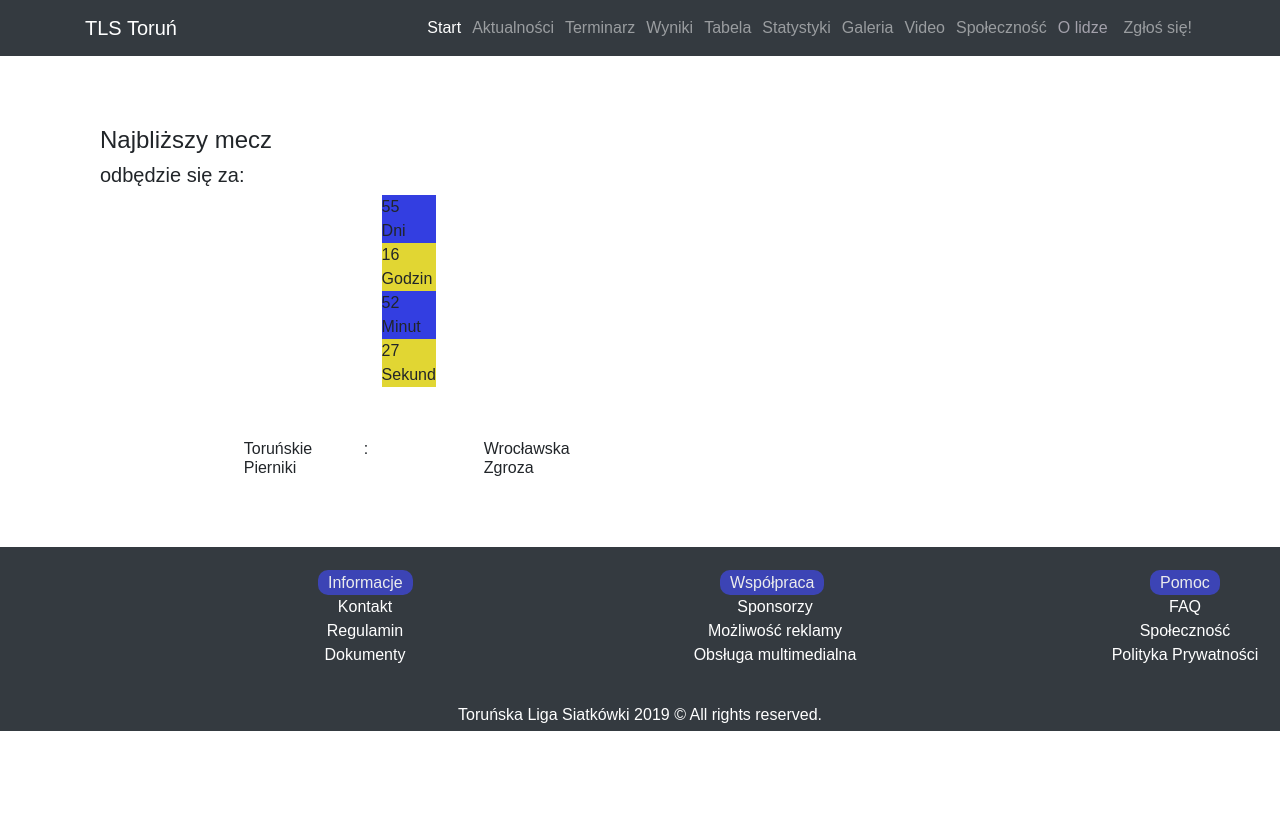
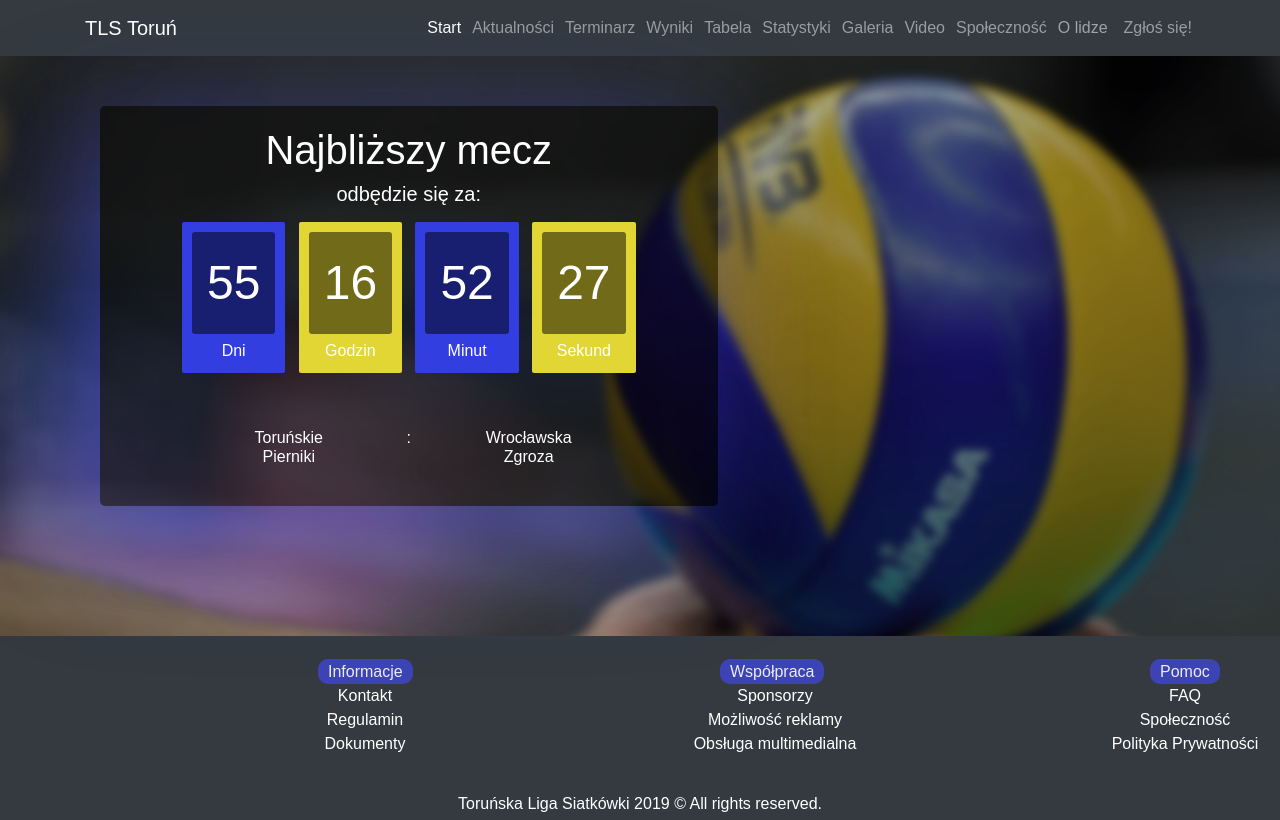
Before and after one commit to LightOfHeaven99/Sport-Torun-Page, a CodeIgniter app: page /database/start in a window 1280 px wide; the page is wider, and only the part inside the window is pictured. Before the commit the page ends 731 px from the top of that part, so only its background shows below. Run offline with CodeIgniter, Linux system fonts and the light colour scheme; some libraries are stand-ins or nearby versions.

Commit message:
Strona startowa

```diff
--- a/assets/css/style.css
+++ b/assets/css/style.css
@@ -454,3 +454,72 @@ padding: 6px;
 tr:nth-child(even) {
 background-color: #dddddd;
 }
+
+
+body{
+background-image: url('../img/start-bg.jpg');
+background-size: cover;
+background-repeat: no-repeat;
+height: 100%;
+}
+
+h4{
+font-size: 40px;
+color: white;
+}
+
+h5{
+color: white;
+}
+
+h6{
+color: white;
+}
+
+
+.hover-header {
+  text-align: center;
+}
+
+/* COUNTDOWN */
+.clockdiv{
+	font-family: sans-serif;
+	color: #fff;
+	display: inline-block;
+	font-weight: 100;
+	text-align: center;
+	font-size: 3rem;
+}
+.clockdiv > div{
+	padding: 10px;
+	border-radius: 2px;
+	display: inline-block;
+  margin-top: 0.5rem;
+}
+.clockdiv div > span{
+	padding: 15px;
+	border-radius: 3px;
+	background: rgba(0, 0, 0, 0.5);
+	display: inline-block;
+}
+.smalltext{
+	padding-top: 5px;
+	font-size: 16px;
+}
+/* END COUNTDOWN */
+
+
+
+/* FRAME */
+.parallax-wrapper {
+  height: 500px;
+}
+.parallax-card {
+  background-color: rgba(0, 0, 0, 0.5);
+  background-size: cover;
+  height: 400px;
+  border-radius: 5px;
+  box-shadow: -20px 30px 116px 0 rgba(51, 62, 225, 0.54);
+  z-index: 4;
+}
+/* END FRAME */
```
Also changed, not shown: assets/no-used-css/start.css (renamed from assets/css/start.css).
